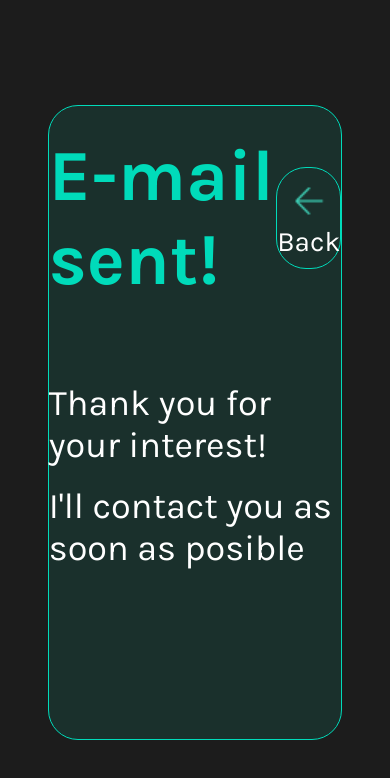
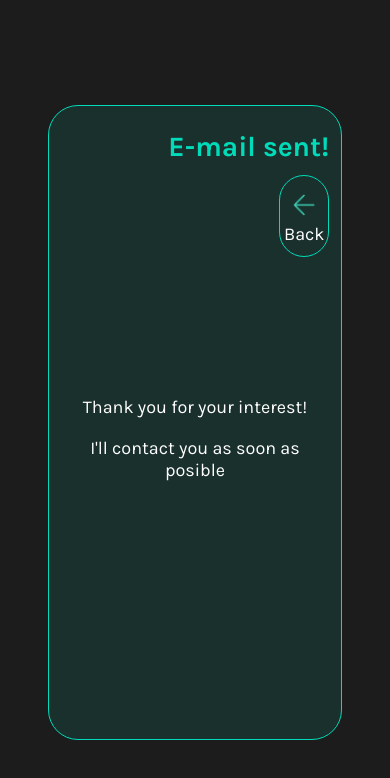
Before and after one commit to NicolausFeldtmann/portfolio, an Angular app: page /send in a window 390 px wide. Shown: the top 778 px of the page. Built offline with nearby package versions, Linux system fonts and the light colour scheme.

Commit message:
responsiv design impressum/leagel/send added

```diff
--- a/src/app/impressum/impressum.component.scss
+++ b/src/app/impressum/impressum.component.scss
@@ -64,3 +64,50 @@
         }
     }
 }
+
+@media screen and (max-width: 400px) {
+
+    .impressum-content{
+
+        .txt-area{
+
+            .impressum-header{
+
+                h1{
+                    margin: 0px 24px 0px 0px;
+                }
+
+                .btn-area{
+                    width: 48px;
+                    height: 80px;
+
+                    .back-icon{
+                        width: 36px;
+                    }
+
+                    .back-para{
+                        font-size: 18px;
+                    }
+                }
+            }
+        }
+    }
+}
+
+@media screen and (max-width: 330px) {
+
+    .impressum-content{
+
+        .txt-area{
+
+            .impressum-header{
+                flex-direction: column;
+                align-items: end;
+
+                h1{
+                    margin: 0px 0px 12px 0px;
+                }
+            }
+        }
+    }
+}
--- a/src/app/legal-notice/legal-notice.component.scss
+++ b/src/app/legal-notice/legal-notice.component.scss
@@ -74,3 +74,82 @@
         }
     }
 }
+
+@media screen and (max-width: 615px) {
+
+    .legal-content{
+        .txt-area{
+
+            .legal-header{
+
+                h1{
+                    margin: 0px 24px 0px 0px;
+                }
+
+                .btn-area{
+                    width: 48px;
+                    height: 72px;
+
+                    .back-para{
+                        font-size: 18px;
+                    }
+
+                    .back-icon{
+                        width: 28px;
+                    }
+                }
+            }
+        }
+    }
+}
+
+@media screen and (max-width: 520px) {
+
+    .legal-content{
+
+        .txt-area{
+
+            .legal-header{
+                flex-direction: column;
+                align-items: end;
+
+                .btn-area{
+                    margin: 24px 24px 0px 0px;
+                }
+            }
+        }
+    }
+}
+
+@media screen and (max-width: 470px) {
+
+    .legal-content{
+
+        .txt-area{
+
+            .legal-header{
+
+                h1{
+                    font-size: 24px;
+                    margin: 0;
+                }
+            }
+        }
+    }
+}
+
+@media screen and (max-width: 320px) {
+
+    .legal-content{
+
+        .txt-area{
+
+            .legal-header{
+
+                h1{
+                    font-size: 18px;
+                }
+            }
+        }
+    }
+}
--- a/src/app/mail-send/mail-send.component.scss
+++ b/src/app/mail-send/mail-send.component.scss
@@ -59,7 +59,9 @@
 
     .txt{
         @include dFlex();
+        text-align: center;
         background: none;
+        height: 50%;
         margin: 80px 0px 0px 0px;
 
         p{
@@ -69,3 +71,98 @@
         }
     }
 }
+
+@media screen and (max-width: 815px) {
+
+    .send-content{
+
+        .message-box{
+
+            .box-header{
+                margin: 24px 24px 24px 24px;
+            }
+
+            .txt{
+                margin: 0px 24px 0px 24px;
+            }
+        }
+    }
+}
+
+@media screen and (max-width: 730px) {
+
+    .send-content{
+
+        .message-box{
+
+            .box-header{
+
+                h1{
+                    font-size: 48px;
+                }
+
+                .btn-area{
+                    width: 48px;
+                    height: 80px;
+
+                    .back-icon{
+                        width: 36px;
+                    }
+
+                    .back-para{
+                        font-size: 18px;
+                    }
+                }
+            }
+        }
+    }
+}
+
+@media screen and (max-width: 470px) {
+
+    .send-content{
+
+        .message-box{
+
+            .box-header{
+                flex-direction: column;
+                align-items: end;
+                margin: 24px 48px 24px 24px;
+
+                h1{
+                    margin: 0px 0px 12px 0px;
+                }
+            }
+
+            .txt{
+
+                p{
+                    font-size: 28px;
+                }
+            }
+        }
+    }
+}
+
+@media screen and (max-width: 425px) {
+
+    .send-content{
+
+        .message-box{
+
+            .box-header{
+
+                h1{
+                    font-size: 28px;
+                }
+            }
+
+            .txt{
+
+                p{
+                    font-size: 18px;
+                }
+            }
+        }
+    }
+}
--- a/src/app/main-content/projects/single-project/single-project.component.scss
+++ b/src/app/main-content/projects/single-project/single-project.component.scss
@@ -532,6 +532,7 @@ p{
 }
 
 @media screen and (max-height: 700px) {
+    .pro-info{
 
         .info-left{
 
@@ -548,12 +549,20 @@ p{
                 height: 56px;
 
                 h2{
-                font-size: 88px;
+                    font-size: 36px;
+                    margin: 24px 0px 0px 0px;
+                }
+
+                h3{
+                    font-size: 28px;
+                    margin: 0px 0px 24px 0px;
+                }
             }
         }
     }
 
     .info-right{
+        height: auto;
 
         .info-img-area{
 
@@ -570,10 +579,23 @@ p{
     .info-left{
 
         .desc{
+            margin: 0  ;
+
+            p{
+                margin: 0;
+            }
 
             h5{
+                font-size: 18px;
                 margin: 28px 0px 0px 0px;
+            }
+
+            .info-link-area{
+
+                .info-link{
+                    height: 24px;
                 }
             }
         }
     }
+}
--- a/src/app/main-content/skill-set/skill-set.component.scss
+++ b/src/app/main-content/skill-set/skill-set.component.scss
@@ -220,6 +220,13 @@
     .info-box{
         .box{
             width: 412px;
+
+            .btn-area{
+
+                .skill-btn{
+                    margin: 24px 40px 24px 40px;
+                }
+            }
         }
     }
 
```
Lines whose indentation alone changed are shown as unchanged.
